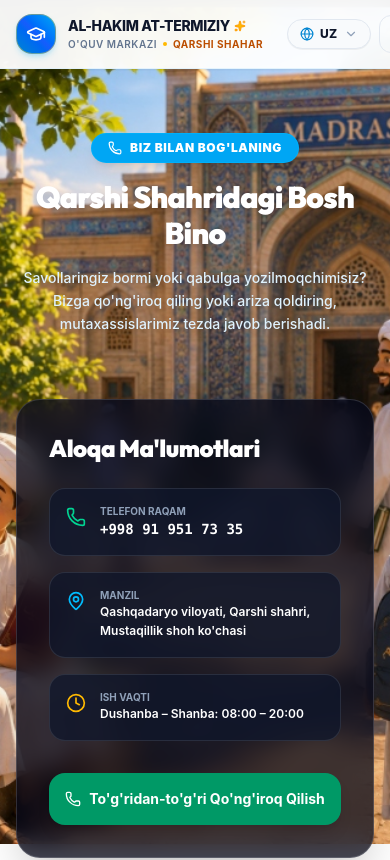
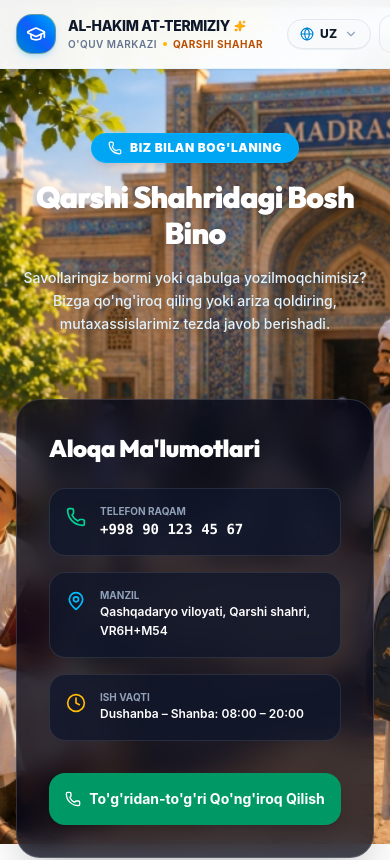
Before and after one commit to humoyun1773/at-termiziy, a React (Vite) app: page /contact in a window 390 px wide. Shown: the top 860 px of the page. Built offline with nearby package versions, Linux system fonts and the light colour scheme; a web font is replaced by a local one.

Commit message:
refactor: replace real phone numbers with uniform mock phone number across all pages and components

```diff
--- a/src/components/common/BannerCombinationsBoard.tsx
+++ b/src/components/common/BannerCombinationsBoard.tsx
@@ -196,9 +196,9 @@ export const BannerCombinationsBoard: React.FC = () => {
 
         {/* Left: Phone */}
         <Button variant="outline" size="sm" asChild className="rounded-xl font-mono font-bold text-xs sm:text-sm bg-slate-900 text-white border-white/20 hover:bg-sky-600">
-          <a href="tel:+998919517335" className="flex items-center gap-2">
+          <a href="tel:+998901234567" className="flex items-center gap-2">
             <Phone className="w-4 h-4 text-emerald-400" />
-            <span>+998 91 951 73 35</span>
+            <span>+998 90 123 45 67</span>
           </a>
         </Button>
 
--- a/src/components/common/LocationSection.tsx
+++ b/src/components/common/LocationSection.tsx
@@ -384,7 +384,7 @@ export const LocationSection: React.FC<Props> = ({ className = '' }) => {
                   asChild
                   className="w-full bg-emerald-600 hover:bg-emerald-700 text-white font-bold text-xs rounded-xl shadow-sm cursor-pointer"
                 >
-                  <a href="tel:+998919517335" className="flex items-center justify-center gap-1.5">
+                  <a href="tel:+998901234567" className="flex items-center justify-center gap-1.5">
                     <Phone className="w-3.5 h-3.5" />
                     <span>Qo'ng'iroq qilish</span>
                   </a>
--- a/src/components/layout/Footer.tsx
+++ b/src/components/layout/Footer.tsx
@@ -154,7 +154,7 @@ export const Footer: React.FC = () => {
 
             <div className="flex items-center gap-2.5 text-xs text-slate-700">
               <Phone className="w-4 h-4 text-emerald-600 shrink-0" />
-              <a href="tel:+998919517335" className="hover:text-sky-600 font-mono font-bold text-slate-900">
+              <a href="tel:+998901234567" className="hover:text-sky-600 font-mono font-bold text-slate-900">
                 {t.brand.phone}
               </a>
             </div>
--- a/src/components/layout/Navbar.tsx
+++ b/src/components/layout/Navbar.tsx
@@ -155,10 +155,10 @@ export const Navbar: React.FC = () => {
               <div className="pt-3 border-t border-slate-100 flex items-center justify-between text-xs text-slate-500 font-medium">
                 <span>Qarshi shahar</span>
                 <a
-                  href="tel:+998919517335"
+                  href="tel:+998901234567"
                   className="font-mono font-bold text-sky-600 hover:underline"
                 >
-                  +998 91 951 73 35
+                  {t.brand.phone}
                 </a>
               </div>
             </div>
--- a/src/data/mockData.ts
+++ b/src/data/mockData.ts
@@ -52,9 +52,9 @@ export const faqData: FAQItem[] = [
       en: "Where are classes held and what is the campus location?"
     },
     answer: {
-      uz: "Barcha darslar Qarshi shahridagi zamonaviy, barcha qulayliklar va audio-vizual texnologiyalar bilan jihozlangan bosh binomizda o'tiladi. Telefonimiz: +998 91 951 73 35.",
-      ru: "Все занятия проходят в нашем главном современном корпусе в городе Карши, оснащенном аудиотехникой и смарт-панелями. Телефон: +998 91 951 73 35.",
-      en: "All classes take place in our premier flagship campus in Qarshi City, equipped with cutting-edge audio-visual and multimedia learning pods. Phone: +998 91 951 73 35."
+      uz: "Barcha darslar Qarshi shahridagi zamonaviy, barcha qulayliklar va audio-vizual texnologiyalar bilan jihozlangan bosh binomizda o'tiladi. Telefonimiz: +998 90 123 45 67.",
+      ru: "Все занятия проходят в нашем главном современном корпусе в городе Карши, оснащенном аудиотехникой и смарт-панелями. Телефон: +998 90 123 45 67.",
+      en: "All classes take place in our premier flagship campus in Qarshi City, equipped with cutting-edge audio-visual and multimedia learning pods. Phone: +998 90 123 45 67."
     }
   }
 ];
--- a/src/data/siteConfig.ts
+++ b/src/data/siteConfig.ts
@@ -2,7 +2,7 @@ export const siteConfig = {
   name: "Al-Hakim At-Termiziy",
   tagline: "28 Oylik Eksklyuziv Ta'lim Markazi",
   description: "Qarshi shahrida 28 oylik kompleks dastur asosida 4 ta xorijiy tilni o'rganish va kafolatlangan xalqaro ish bilan ta'minlash akademiyasi.",
-  phone: "+998 91 951 73 35",
+  phone: "+998 90 123 45 67",
   email: "info@attermiziy.uz",
   address: "Qashqadaryo viloyati, Qarshi shahri, VR6H+M54",
   shortAddress: "Qarshi sh., VR6H+M54 (Nur o'quv markazi)",
--- a/src/data/translations.ts
+++ b/src/data/translations.ts
@@ -5,7 +5,7 @@ export const translations = {
       type: "O'quv Markazi",
       motto: "INTIZOMNI SEVUVCHILAR UCHUN",
       city: "QARSHI SHAHAR",
-      phone: "+998 91 951 73 35",
+      phone: "+998 90 123 45 67",
       workHours: "Dush - Shanba: 08:00 - 20:00",
       address: "Qashqadaryo viloyati, Qarshi shahri, Mustaqillik shoh ko'chasi"
     },
@@ -199,7 +199,7 @@ export const translations = {
       type: "Учебный Центр",
       motto: "ДЛЯ ТЕХ, КТО ЦЕНИТ ДИСЦИПЛИНУ",
       city: "ГОРОД КАРШИ",
-      phone: "+998 91 951 73 35",
+      phone: "+998 90 123 45 67",
       workHours: "Пн - Сб: 08:00 - 20:00",
       address: "Кашкадарьинская область, г. Карши, проспект Мустакиллик"
     },
@@ -393,7 +393,7 @@ export const translations = {
       type: "Academy & Learning Center",
       motto: "FOR THOSE WHO LOVE DISCIPLINE",
       city: "QARSHI CITY",
-      phone: "+998 91 951 73 35",
+      phone: "+998 90 123 45 67",
       workHours: "Mon - Sat: 08:00 - 20:00",
       address: "Kashkadarya Region, Qarshi City, Mustaqillik Avenue"
     },
--- a/src/pages/CombinationsPage.tsx
+++ b/src/pages/CombinationsPage.tsx
@@ -230,9 +230,9 @@ export const CombinationsPage: React.FC = () => {
                 </a>
               </Button>
               <Button variant="outline" size="lg" asChild className="w-full sm:w-auto px-6 py-3.5 rounded-xl bg-slate-900 text-white font-bold text-xs sm:text-sm border-white/20 hover:bg-sky-600 hover:text-white hover:scale-105 active:scale-95 transition-all cursor-pointer">
-                <a href="tel:+998919517335" className="flex items-center gap-2">
+                <a href="tel:+998901234567" className="flex items-center gap-2">
                   <Phone className="w-4 h-4 text-emerald-400" />
-                  <span>+998 91 951 73 35</span>
+                  <span>+998 90 123 45 67</span>
                 </a>
               </Button>
             </div>
--- a/src/pages/ContactPage.tsx
+++ b/src/pages/ContactPage.tsx
@@ -87,8 +87,8 @@ export const ContactPage: React.FC = () => {
                   <Phone className="w-5 h-5 text-emerald-400 shrink-0 mt-0.5" />
                   <div>
                     <span className="text-slate-400 text-[10px] uppercase font-bold block">Telefon Raqam</span>
-                    <a href="tel:+998919517335" className="font-mono font-bold text-white hover:text-sky-400 transition-colors text-sm sm:text-base">
-                      +998 91 951 73 35
+                    <a href="tel:+998901234567" className="font-mono font-bold text-white hover:text-sky-400 transition-colors text-sm sm:text-base">
+                      +998 90 123 45 67
                     </a>
                   </div>
                 </div>
@@ -98,7 +98,7 @@ export const ContactPage: React.FC = () => {
                   <div>
                     <span className="text-slate-400 text-[10px] uppercase font-bold block">Manzil</span>
                     <span className="font-semibold text-white leading-relaxed">
-                      Qashqadaryo viloyati, Qarshi shahri, Mustaqillik shoh ko'chasi
+                      Qashqadaryo viloyati, Qarshi shahri, VR6H+M54
                     </span>
                   </div>
                 </div>
@@ -116,7 +116,7 @@ export const ContactPage: React.FC = () => {
 
               <div className="pt-2 relative z-10">
                 <a
-                  href="tel:+998919517335"
+                  href="tel:+998901234567"
                   className="w-full py-4 px-4 rounded-2xl bg-emerald-600 hover:bg-emerald-500 text-white font-bold text-sm flex items-center justify-center gap-2 shadow-lg transition-all hover:scale-102 active:scale-98"
                 >
                   <Phone className="w-4 h-4" />
--- a/src/pages/HomePage.tsx
+++ b/src/pages/HomePage.tsx
@@ -287,9 +287,9 @@ export const HomePage: React.FC = () => {
 
             <div className="pt-2">
               <Button asChild className="rounded-2xl font-bold text-sm hover:scale-105 active:scale-95 transition-transform bg-sky-500 hover:bg-sky-400 text-white shadow-lg shadow-sky-500/25 px-6 py-3.5">
-                <a href="tel:+998919517335" className="flex items-center gap-2">
+                <a href="tel:+998901234567" className="flex items-center gap-2">
                   <Phone className="w-4 h-4" />
-                  <span>Markazga Tashrif: +998 91 951 73 35</span>
+                  <span>Markazga Tashrif: +998 90 123 45 67</span>
                 </a>
               </Button>
             </div>
@@ -308,11 +308,11 @@ export const HomePage: React.FC = () => {
                 Al-Hakim At-Termiziy O'quv Markazi
               </h3>
               <p className="text-xs sm:text-sm text-slate-300 leading-relaxed">
-                Manzil: Qashqadaryo viloyati, Qarshi shahri, Mustaqillik shoh ko'chasi. Dushanba - Shanba kunlari soat 08:00 dan 20:00 gacha xizmatingizdamiz.
+                Manzil: Qashqadaryo viloyati, Qarshi shahri, VR6H+M54. Dushanba - Shanba kunlari soat 08:00 dan 20:00 gacha xizmatingizdamiz.
               </p>
               <div className="p-3.5 rounded-2xl bg-white/10 border border-white/15 flex items-center justify-between text-xs sm:text-sm">
                 <span className="text-slate-300 font-medium">Qabul bo'limi:</span>
-                <span className="font-mono font-bold text-white text-sm sm:text-base">+998 91 951 73 35</span>
+                <span className="font-mono font-bold text-white text-sm sm:text-base">+998 90 123 45 67</span>
               </div>
             </div>
           </div>
@@ -486,9 +486,9 @@ export const HomePage: React.FC = () => {
               asChild
               className="w-full sm:w-auto px-8 py-4 rounded-2xl bg-sky-800/80 text-white font-bold text-sm sm:text-base border-sky-600 hover:bg-sky-700 hover:text-white hover:scale-105 active:scale-95 transition-all cursor-pointer backdrop-blur-xs"
             >
-              <a href="tel:+998919517335" className="flex items-center justify-center gap-2">
+              <a href="tel:+998901234567" className="flex items-center justify-center gap-2">
                 <Phone className="w-4 h-4 text-emerald-400" />
-                <span>+998 91 951 73 35</span>
+                <span>+998 90 123 45 67</span>
               </a>
             </Button>
           </div>
```
